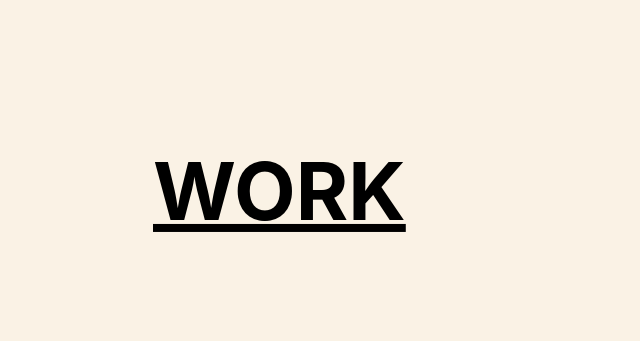
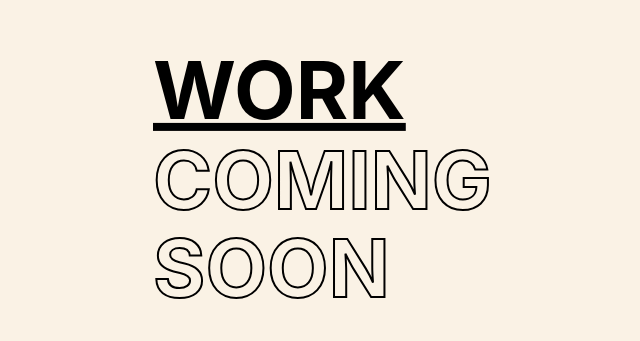
Before and after one commit to maxcroy1/portfolio_v1, a Gatsby site: page / in a window 1280 px wide. Shown: the part 2596-2937 px from the top of the page, without its empty margins (45-685 px from the left). Built offline with nearby package versions, Linux system fonts and the light colour scheme; Gatsby itself is replaced by a stand-in of ours.

Commit message:
quick placeholder for the work section

```diff
--- a/src/components/work.js
+++ b/src/components/work.js
@@ -8,6 +8,7 @@ export default function Work() {
                 <div className={workStyles.container}>
                     <div className={workStyles.content}>
                         <h1 className={workStyles.title}><u>WORK</u></h1>
+                        <h1 className={workStyles.soon}>COMING SOON</h1>
                     </div>
                 </div>
             </div>
--- a/src/styles/work.module.css
+++ b/src/styles/work.module.css
@@ -19,4 +19,11 @@
 
 .title {
     font-size: 80px;
+    line-height: 40px;
 }
+
+.soon {
+    font-size: 80px;
+    color: #FAF2E5;
+    -webkit-text-stroke: 2px black;
+}
```
